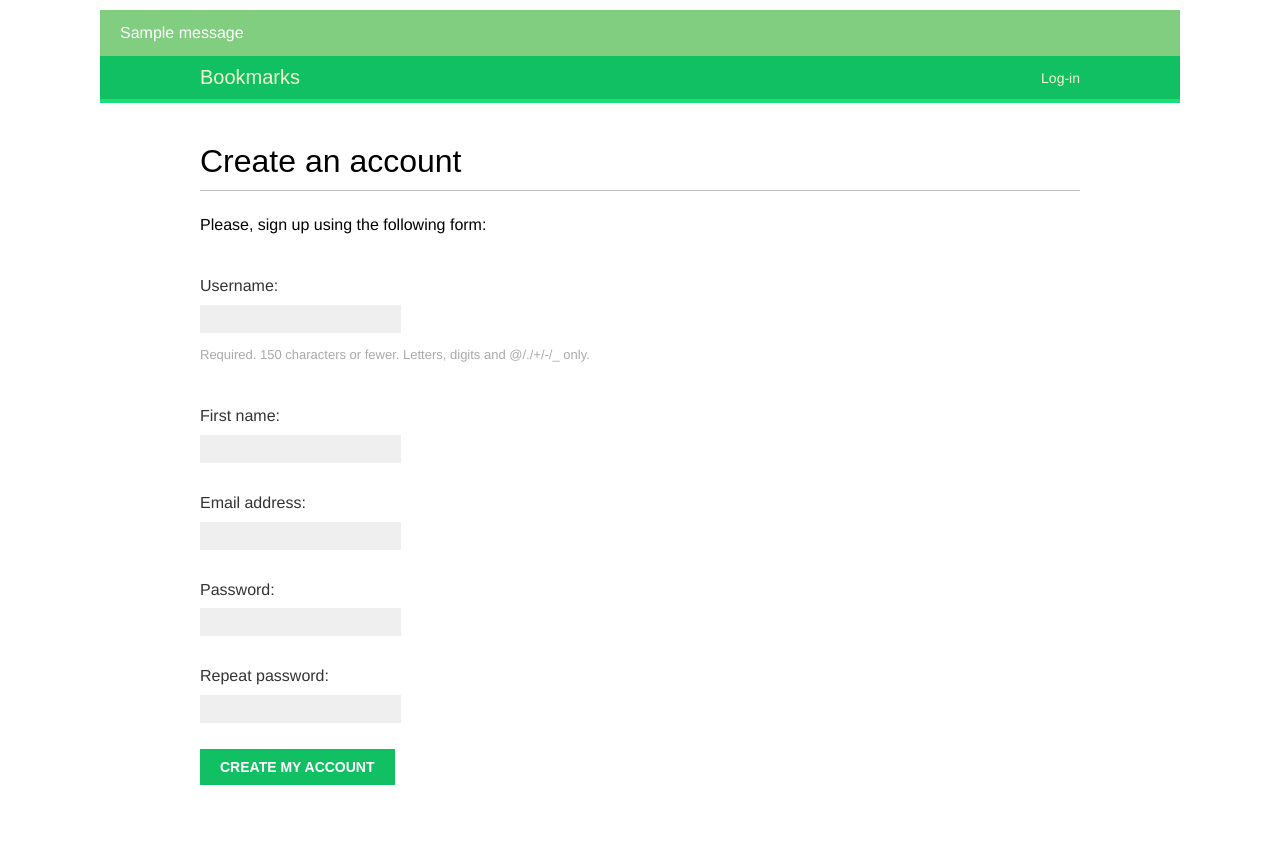
After one commit to kaaviya98/social_website, a Django app: page /account/register/ in a window 1280 px wide. The commit adds this page. Run offline with Django 4.2, Linux system fonts and the light colour scheme; tables that the repository leaves empty hold one stand-in row (values such as "Sample post"); one stand-in notice (Sample message) is shown; some web fonts are replaced.

Commit message:
Add user registration (#5)
* Add_user_registration

* Refactor: Views

```diff
--- /dev/null
+++ b/bookmarks/account/forms.py
@@ -0,0 +1,19 @@
+from django import forms
+from django.contrib.auth.models import User
+
+
+class UserRegistrationForm(forms.ModelForm):
+    password = forms.CharField(label="Password", widget=forms.PasswordInput)
+    password2 = forms.CharField(
+        label="Repeat password", widget=forms.PasswordInput
+    )
+
+    class Meta:
+        model = User
+        fields = ("username", "first_name", "email")
+
+    def clean_password2(self):
+        cd = self.cleaned_data
+        if cd["password"] != cd["password2"]:
+            raise forms.ValidationError("Passwords don't match.")
+        return cd["password2"]
--- /dev/null
+++ b/bookmarks/account/templates/account/register.html
@@ -0,0 +1,13 @@
+{% extends "base.html" %}
+
+{% block title %}Create an account{% endblock %}
+
+{% block content %}
+  <h1>Create an account</h1>
+  <p>Please, sign up using the following form:</p>
+  <form method="post">
+    {{ form.as_p }}
+    {% csrf_token %}
+    <p><input type="submit" value="Create my account"></p>
+  </form>
+{% endblock %}
--- a/bookmarks/account/templates/base.html
+++ b/bookmarks/account/templates/base.html
@@ -6,6 +6,12 @@
  <link href="{% static "css/base.css" %}" rel="stylesheet">
 </head>
 <body>
+  {% if messages %}
+        <ul class="messages">
+            {% for message in messages %}
+            <li{% if message.tags %} class="{{ message.tags }}"{% endif %}>{{ message }}</li>
+            {% endfor %}
+        {% endif %}
  <div id="header">
  <span class="logo">Bookmarks</span>
  {% if request.user.is_authenticated %}
--- a/bookmarks/account/templates/registration/login.html
+++ b/bookmarks/account/templates/registration/login.html
@@ -5,7 +5,8 @@
 {% else %}
     {% block title %}Log-in{% endblock %}
         <h1>Log-in</h1>
-            <p>Please, use the following form to log-in:</p>
+        <p>Please, use the following form to log-in. If you don't have an
+            account <a href="{% url "register" %}">register here</a></p>
         <div class="login-form">
             <form action="{% url 'login' %}" method="post">
                 {{ form.as_p }}
--- a/bookmarks/account/urls.py
+++ b/bookmarks/account/urls.py
@@ -6,4 +6,5 @@ from . import views
 urlpatterns = [
     path("dashboard/", views.dashboard, name="dashboard"),
     path("", include("django.contrib.auth.urls")),
+    path("register/", views.register, name="register"),
 ]
--- a/bookmarks/account/views.py
+++ b/bookmarks/account/views.py
@@ -1,7 +1,36 @@
 from django.shortcuts import render
 from django.contrib.auth.decorators import login_required
+from .forms import UserRegistrationForm
+from django.contrib import messages
 
 
 @login_required
 def dashboard(request):
     return render(request, "account/dashboard.html", {"section": "dashboard"})
+
+
+def validate_the_registeration_form(request):
+    user_form = UserRegistrationForm(data=request.POST)
+    if user_form.is_valid():
+        new_user = user_form.save(commit=False)
+        new_user.set_password(user_form.cleaned_data["password"])
+        new_user.save()
+        messages.success(
+            request,
+            "Registration successful you can login now to your account.",
+        )
+    else:
+        messages.error(
+            request, "Unsuccessful registration. Invalid information."
+        )
+    return render(
+        request, "account/register.html", {"form": UserRegistrationForm()}
+    )
+
+
+def register(request):
+    if request.method == "POST":
+        validate_the_registeration_form(request)
+    return render(
+        request, "account/register.html", {"form": UserRegistrationForm()}
+    )
```
Also changed, not shown: bookmarks/test/account/test_urls.py (+7 -1 lines), bookmarks/test/account/test_views.py (+30 -0 lines).
